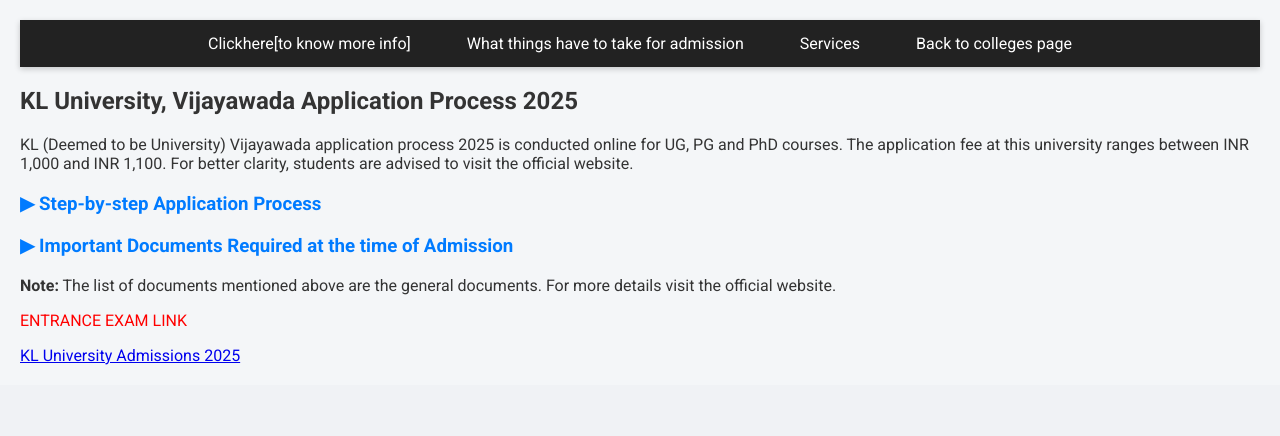
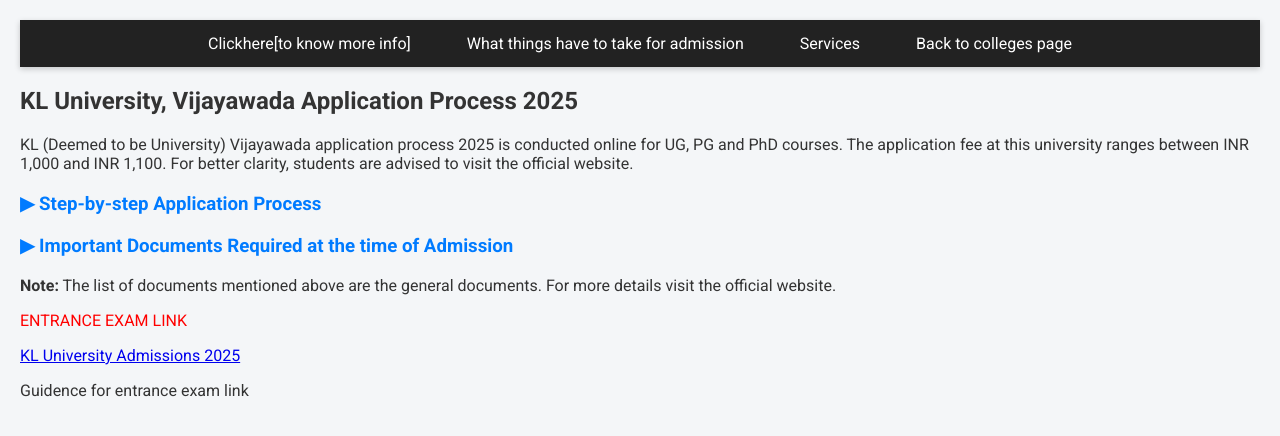
Before and after one commit to Prashanth32124/CampusKartfrontend, a React (Create React App) app: page /details in a window 1280 px wide. Shown: the top 436 px of the page. Built offline with nearby package versions, Linux system fonts and the light colour scheme.

Commit message:
update Details

```diff
--- a/src/Details.jsx
+++ b/src/Details.jsx
@@ -67,6 +67,8 @@ function Details() {
       <div>
         <p id="entrance">ENTRANCE EXAM LINK</p>
        <a href="https://www.kluniversity.in/admissions-2025/">KL University Admissions 2025</a>
+       <p>Guidence for entrance exam link</p>
+
       </div>
     </div>
   );
```
